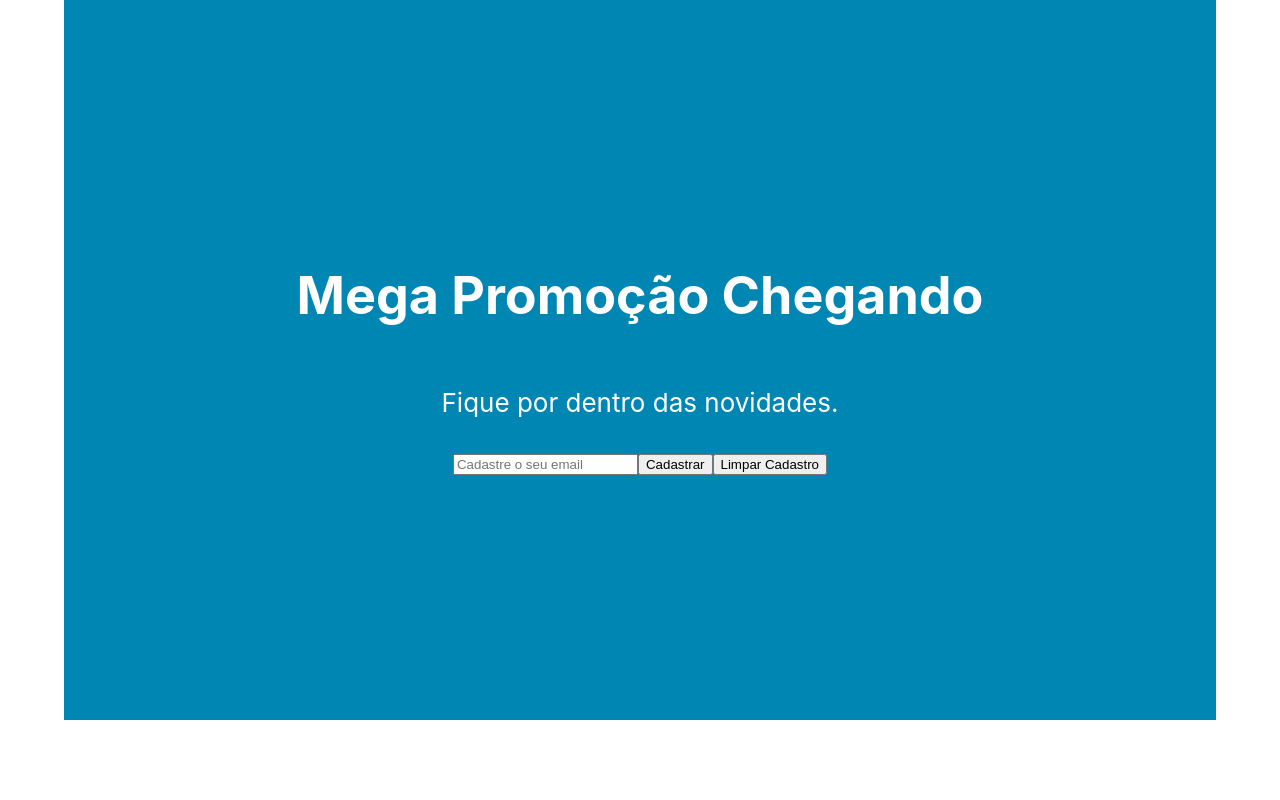
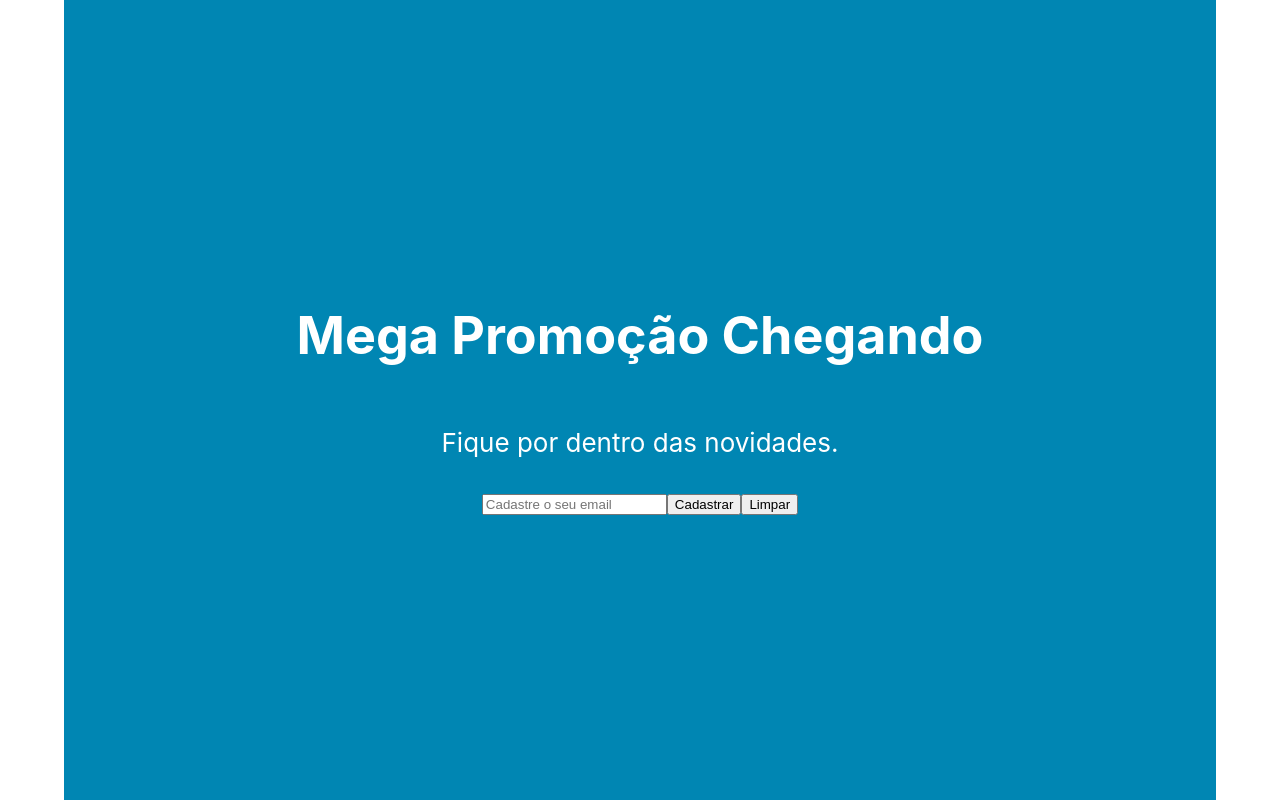
Before and after one commit to aveleda/ecommerce-landing-page, a React (Create React App) app: page / in a window 1280 px wide. Built offline with nearby package versions, Linux system fonts and the light colour scheme.

Commit message:
Change botton name

```diff
--- a/src/App.css
+++ b/src/App.css
@@ -1,6 +1,6 @@
 .App {
   background-color: #0086b3;
-  min-height: 90vh;
+  min-height: 100vh;
   width: 90%;
   margin:auto;
   display: flex;
--- a/src/App.js
+++ b/src/App.js
@@ -36,7 +36,7 @@ function App(props) {
   }
 
   function clearEmail () {
-    localStorage.clear();
+    //localStorage.clear();
     setEmail("");
     setMsg("");
   }
@@ -51,7 +51,7 @@ function App(props) {
         <input required="" type="email" className="emailInput" value={email}
           placeholder="Cadastre o seu email" onChange={e => setEmail(e.target.value)}></input>
         <button type="button" onClick={handleEmail}>Cadastrar</button>
-        <button type="button" onClick={clearEmail}>Limpar Cadastro</button>
+        <button type="button" onClick={clearEmail}>Limpar</button>
         { error ?
           <span className="errorSpan">{msg}</span>:
           <span className="successSpan">{msg}</span>
```
